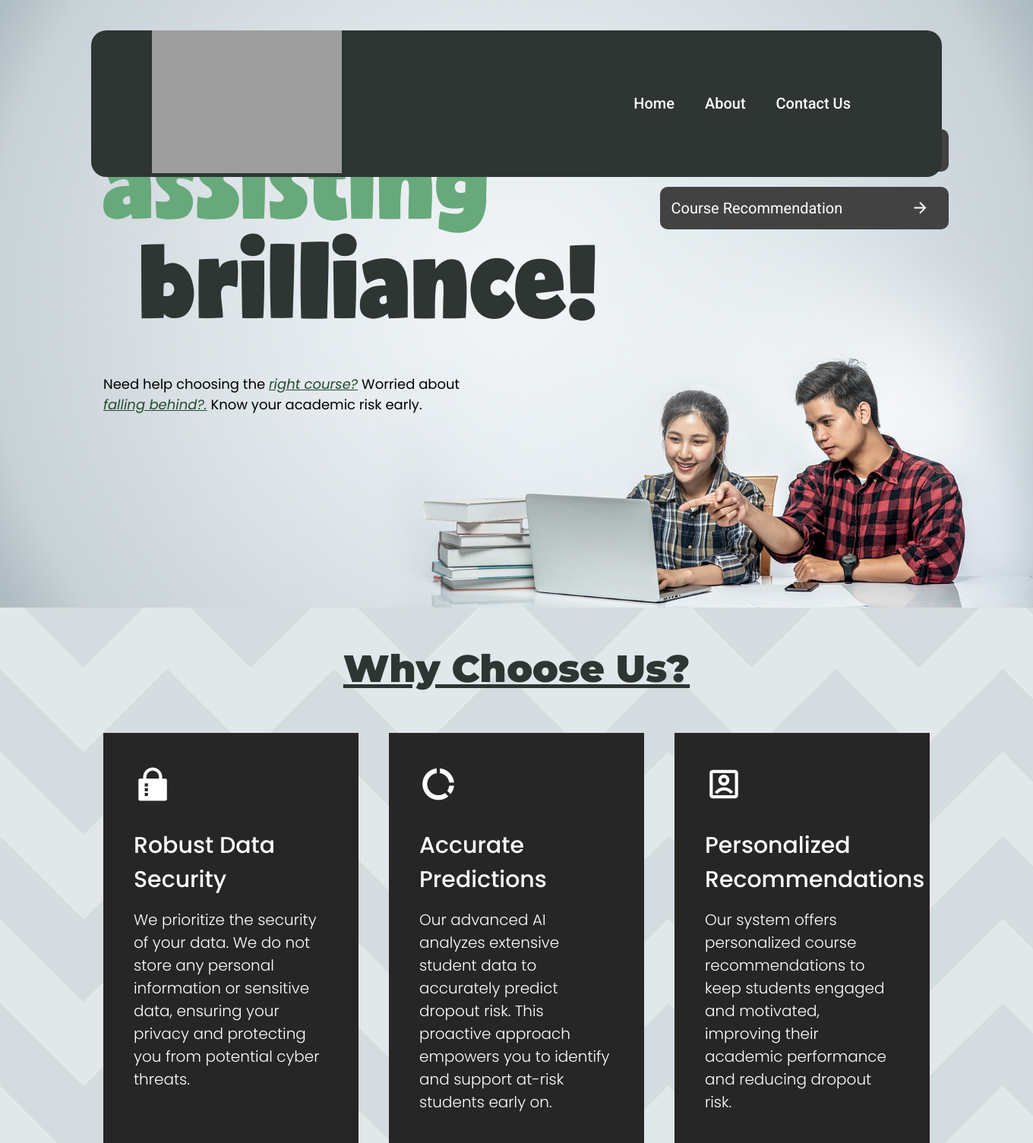
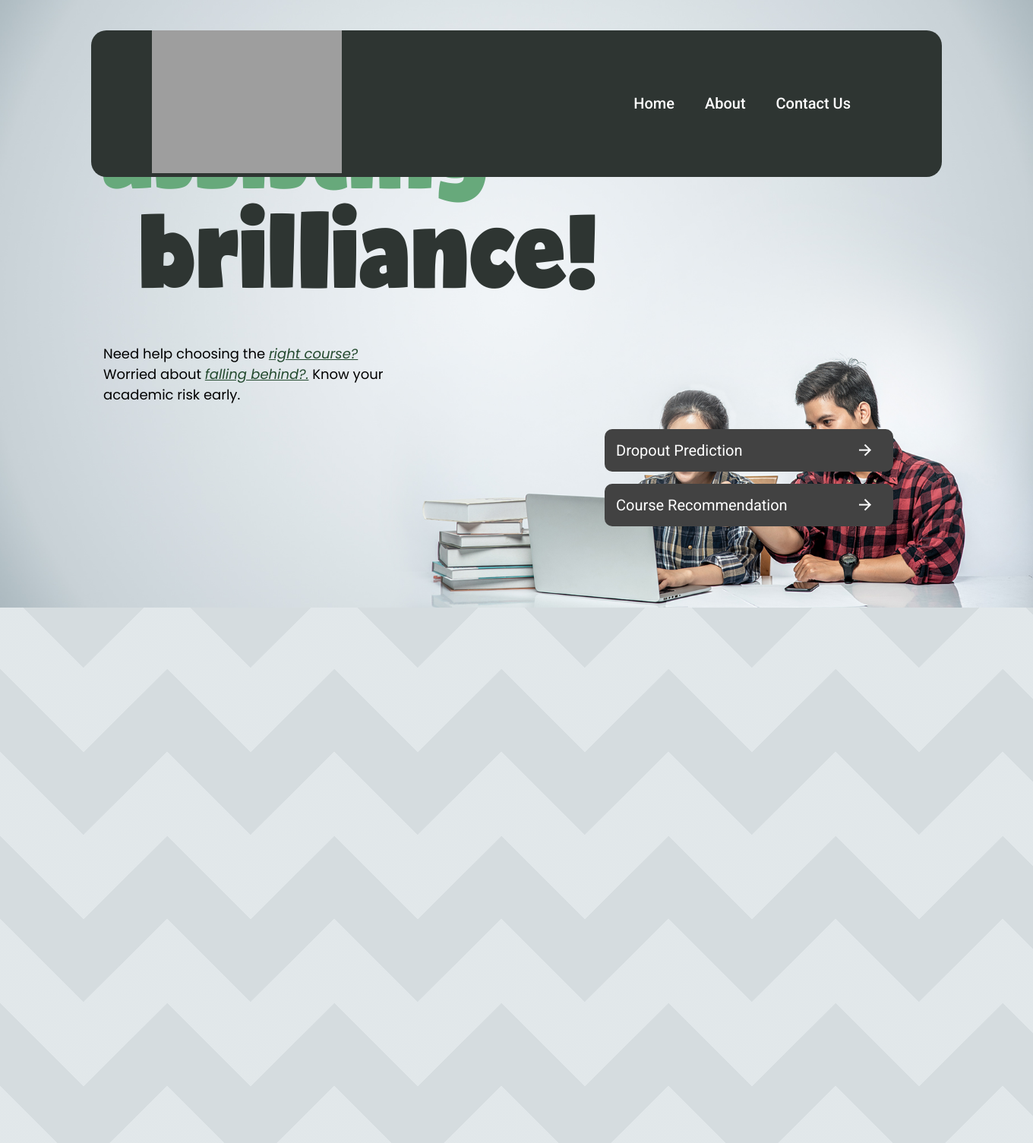
Before and after one commit to KarthikUnnikrishnan/brightfuture, a Django app: page / in a window 1360 px wide. Shown: the top 1505 px of the page at 76% size. Run offline with Django 5.2, Linux system fonts and the light colour scheme; some libraries are stand-ins or nearby versions; grey boxes are pictures that could not be loaded.

Commit message:
home-section-display-to-block

```diff
--- a/base_app/static/css/home.css
+++ b/base_app/static/css/home.css
@@ -44,19 +44,14 @@
 margin-top: 0px;
 }
 
+/* Home Section Styling */
+
 #home-section {
   background-image: url('../images/background_01.jpg');
   background-size: cover;
   background-position: bottom;
   background-repeat: no-repeat;
   height: 100vh;
-}
-
-.home-content {
-  padding-top: 9.375rem;
-  height: calc(100vh - 9.375rem);
-  display: flex;
-  justify-content: space-between;
 }
 
 .section-heading {
@@ -106,8 +101,25 @@
   transition: margin 0.25s ease, border-radius 0.25s ease, background-color 0.25s ease;
 }
 
+.home-content {
+  padding-top: 9.375rem;
+  height: calc(100vh - 9.375rem);
+  overflow: hidden;
+}
+
 .home-left {
-  margin-top: 2.5rem;
+  float: left;
+  width: 50%;
+  padding-right: 2.5rem;
+  box-sizing: border-box;
+}
+
+.home-right {
+  margin-top: 2rem;
+  margin-right: 3rem;
+  float: right;
+  padding-left: 2.5rem;
+  box-sizing: border-box;
 }
 
 .home-left-main-title01, .home-left-main-title02 {
@@ -116,16 +128,23 @@
   white-space: pre-wrap;
   font-size: 8.125rem;
   transition: color 0.2s ease;
+  transition: transform .4s ease-in-out;
 }
 
 .home-left-main-title01 {
   color: #67A97B;
+  transform-origin: left bottom;
+}
+
+.home-left-main-title01:hover, .home-left-main-title02:hover {
+  transform: scale(1.009);
 }
 
 .home-left-main-title02 {
   color: #2E3532;
   margin-left: 3.125rem;
   margin-bottom: 2.5rem;
+  transform-origin: right bottom;
 }
 
 .home-left .home-left-para {
@@ -139,14 +158,6 @@
   color: #23492e;
   text-decoration: underline;
   font-style: italic;
-}
-
-.home-right {
-  display: flex;
-  flex-direction: column;
-  margin-right: 5rem;
-  margin-top: 1.25rem;
-  gap: 1.25rem;
 }
 
 .btn {
@@ -163,6 +174,15 @@
   cursor: pointer;
   transition: background-color 0.2s ease;
   margin-left: 5rem;
+  margin-bottom: 1rem;
+}
+
+.btn i {
+  margin-right: 0.625rem;
+  margin-left: 1.875rem;
+  font-size: 1.5rem;
+  color: #fff;
+  transition: all 0.3s ease;
 }
 
 .btn:hover {
@@ -177,14 +197,6 @@
   translate: 0.5rem;
 }
 
-.btn i {
-  margin-right: 0.625rem;
-  margin-left: 1.875rem;
-  font-size: 1.5rem;
-  color: #fff;
-  transition: all 0.3s ease;
-}
-
 .home-right-para {
   color: #2B3C35;
   margin-left: 5rem;
@@ -197,12 +209,21 @@
   display: block;
 }
 
+.section-heading {
+  animation: scrollReveal ease-in-out both;
+  animation-timeline: view();
+  animation-range: entry 0% cover 50%;
+}
+
 .box-container {
   font-family: 'Poppins';
   display: grid;
   grid-template-columns: repeat(auto-fit, minmax(250px, 1fr));
   grid-gap: 2.5rem;
   margin-top: 3.125rem;
+  animation: scrollReveal ease-in-out both;
+  animation-timeline: view();
+  animation-range: entry 0% cover 30%;
 }
 
 .box-container div {
@@ -270,6 +291,8 @@
 animation: loading 0.95s ease infinite;
 }
 
+/* Keyframes */
+
 @keyframes loading {
 from {
   transform: rotate(0turn);
@@ -278,3 +301,13 @@
   transform: rotate(1turn);
 }
 }
+
+@keyframes scrollReveal {
+  from {
+    opacity: 0;
+    transform: translateY(100px);
+  } to {
+    opacity: 1;
+    transform: translateY(0);
+  }
+}
```
